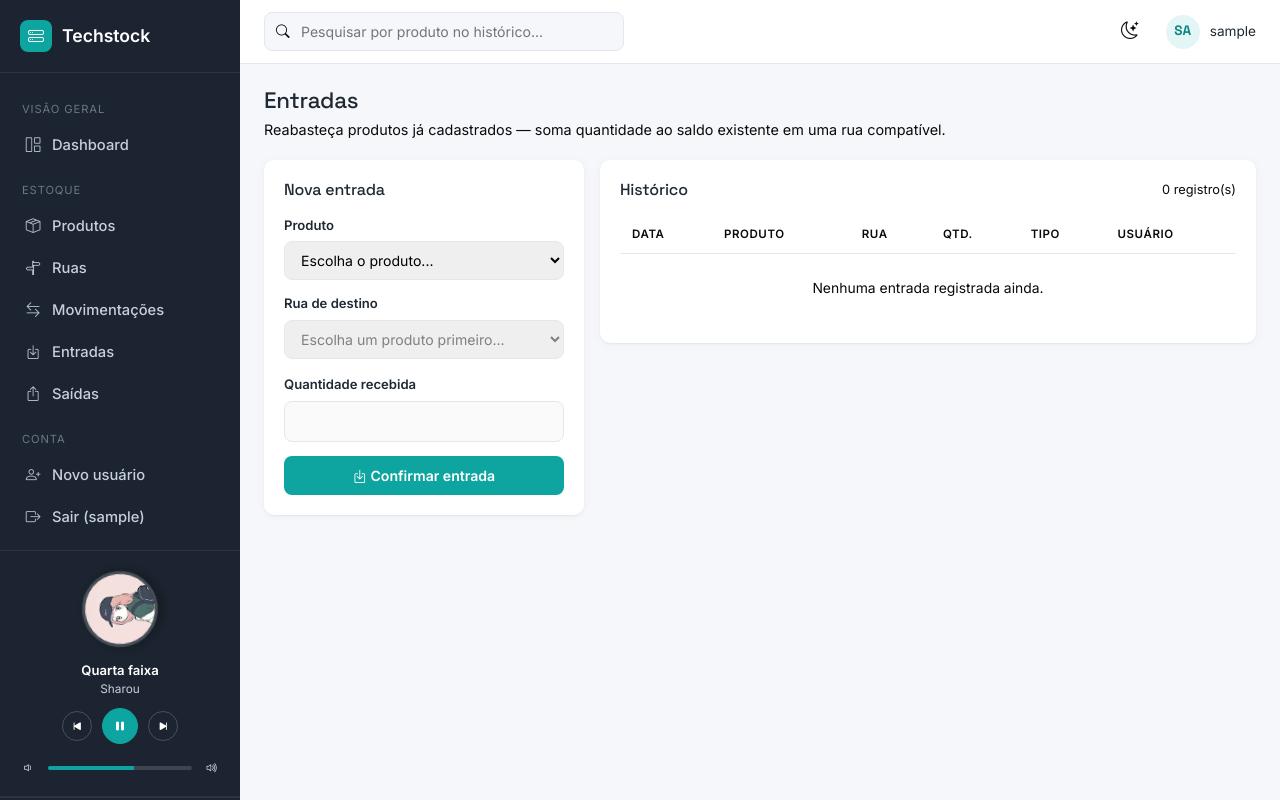
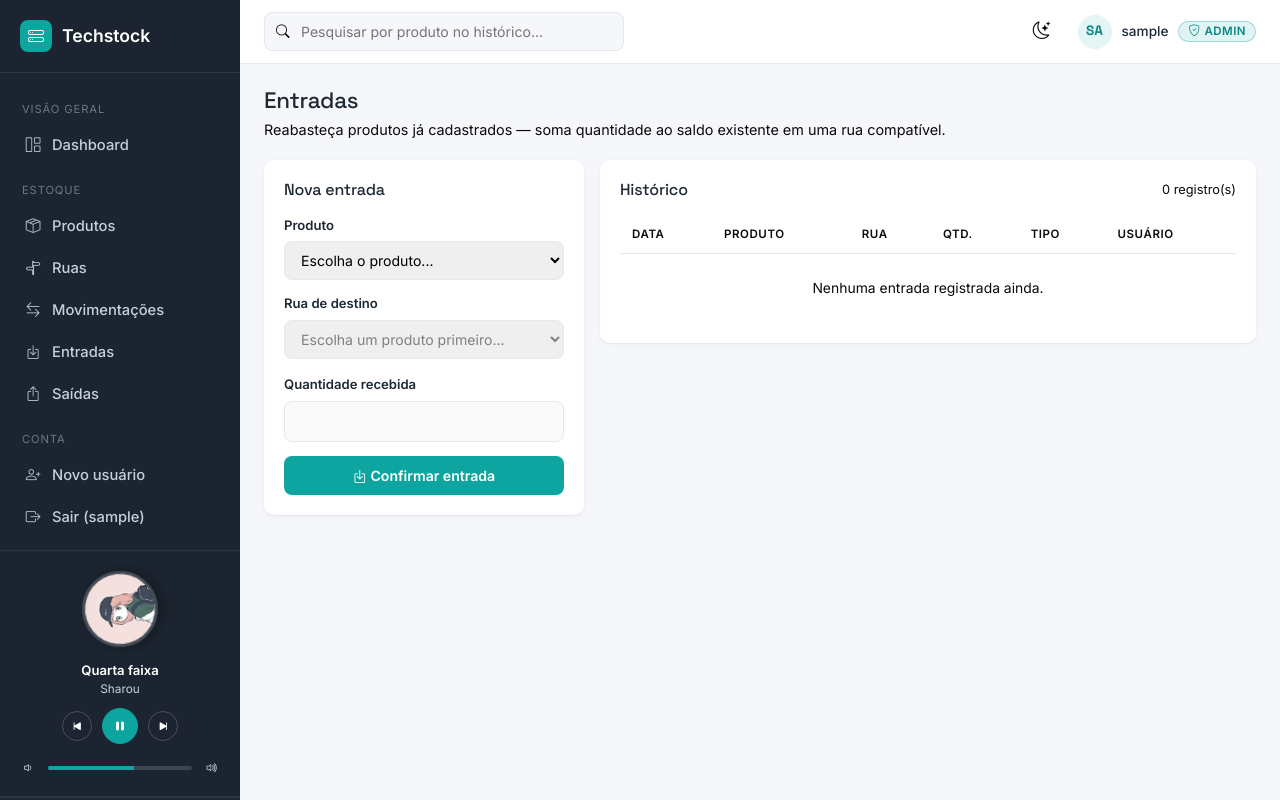
Before and after one commit to Thiago-Navo/Pr--Trabalho-Trabalho-Final, a Flask app: page /entradas in a window 1280 px wide. Run offline with Flask 3, Linux system fonts and the light colour scheme; the visitor is signed in with stand-in values (Sample User, id 1); data comes from the database, SQL or seed files in the repository; data that the repository does not hold is empty.

Commit message:
feat(ui): adiciona identificacao do perfil de usuario (Admin/Operador) no cabecalho

```diff
--- a/app/static/css/style.css
+++ b/app/static/css/style.css
@@ -262,6 +262,43 @@ a:focus-visible, button:focus-visible, input:focus-visible, select:focus-visible
   align-items: center;
   gap: 10px;
   font-size: 0.85rem;
+}
+
+.user-role-badge {
+  font-size: 0.72rem;
+  font-weight: 700;
+  padding: 3px 9px;
+  border-radius: 999px;
+  text-transform: uppercase;
+  letter-spacing: 0.04em;
+  display: inline-flex;
+  align-items: center;
+  gap: 4px;
+  line-height: 1;
+}
+
+.user-role-admin {
+  background: rgba(14, 165, 160, 0.12);
+  color: #0B8783;
+  border: 1px solid rgba(14, 165, 160, 0.35);
+}
+
+[data-theme="dark"] .user-role-admin {
+  background: rgba(14, 165, 160, 0.22);
+  color: #2DD4BF;
+  border-color: rgba(45, 212, 191, 0.45);
+}
+
+.user-role-operador {
+  background: rgba(100, 116, 139, 0.12);
+  color: #475569;
+  border: 1px solid rgba(100, 116, 139, 0.25);
+}
+
+[data-theme="dark"] .user-role-operador {
+  background: rgba(148, 163, 184, 0.18);
+  color: #CBD5E1;
+  border-color: rgba(148, 163, 184, 0.35);
 }
 
 .avatar {
--- a/app/templates/base.html
+++ b/app/templates/base.html
@@ -99,7 +99,13 @@
           </button>
           <div class="user-chip">
             <div class="avatar">{{ (usuario_logado or '?')[:2] | upper }}</div>
-            <span>{{ usuario_logado }}</span>
+            <span style="font-weight: 500;">{{ usuario_logado }}</span>
+            {% set eh_admin = (papel_logado == 'admin' or papel_logado in ['Administrador', 'Administradora']) %}
+            <span class="user-role-badge {{ 'user-role-admin' if eh_admin else 'user-role-operador' }}"
+                  title="Perfil de acesso: {{ 'Administrador' if eh_admin else 'Operador' }}">
+              <i class="bi {{ 'bi-shield-check' if eh_admin else 'bi-person-badge' }}"></i>
+              {{ 'Admin' if eh_admin else 'Operador' }}
+            </span>
           </div>
         </div>
       </header>
```
